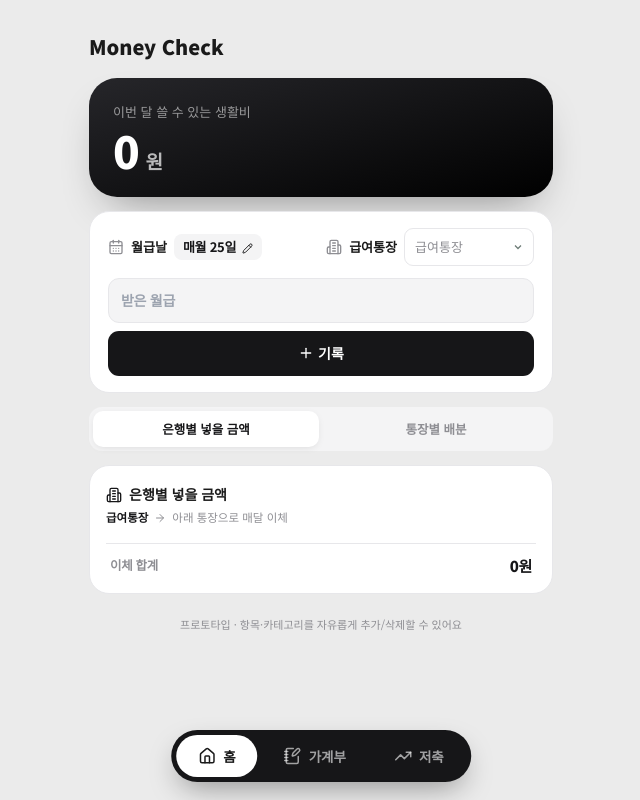
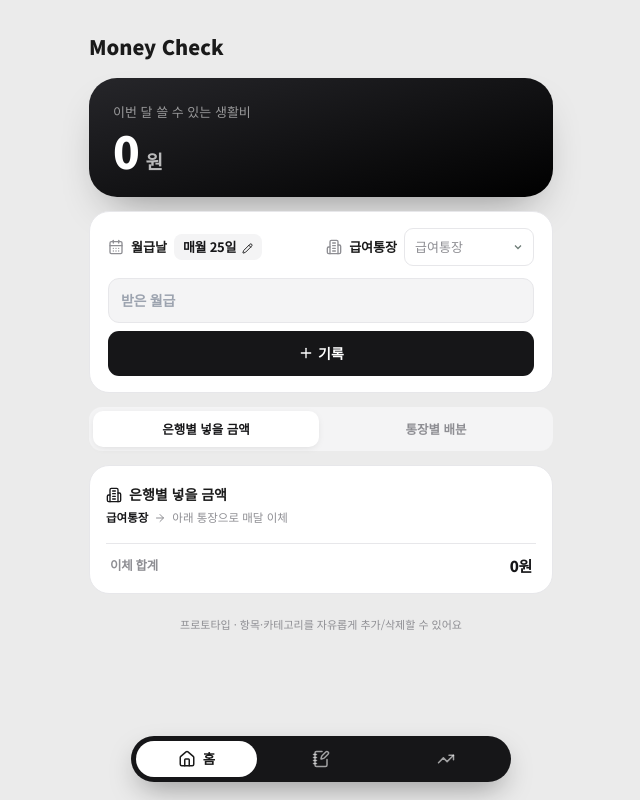
Before and after one commit to rabbit151409-stack/money-check, a React (Vite) app in the folder money-check/: page / in a window 1280 px wide. Shown: the whole page, without its empty margins (319-959 px from the left). Built offline with nearby package versions, Linux system fonts and the light colour scheme.

Commit message:
Update App.jsx

```diff
--- a/money-check/src/App.jsx
+++ b/money-check/src/App.jsx
@@ -220,9 +220,9 @@ export default function App() {
         * { max-width: 100%; }
         .app-container { width: 100%; max-width: 460px; margin: 0 auto; padding: 22px 18px 104px; }
         .hero-amt { font-size: clamp(34px, 11vw, 44px); }
-        .bottom-nav { position: fixed; bottom: 18px; left: 50%; transform: translateX(-50%); z-index: 50; width: fit-content; max-width: calc(100% - 24px); box-sizing: border-box; }
-        .nav-btn { display: flex; align-items: center; gap: 7px; border: none; cursor: pointer; font-weight: 700; border-radius: 999px; white-space: nowrap; flex-shrink: 0; font-size: 13.5px; padding: 11px 22px; }
-        .nav-btn.inactive { padding: 11px 15px; }
+        .bottom-nav { position: fixed; bottom: 18px; left: 50%; transform: translateX(-50%); z-index: 50; width: calc(100% - 32px); max-width: 380px; box-sizing: border-box; }
+        .nav-btn { flex: 1; display: flex; align-items: center; justify-content: center; gap: 7px; border: none; cursor: pointer; font-weight: 700; border-radius: 999px; white-space: nowrap; font-size: 13.5px; padding: 9px 12px; line-height: 1; }
+        .nav-btn.inactive { padding: 9px 14px; }
         @media (max-width: 360px) {
           .app-container { padding: 16px 13px 100px; }
           .bottom-nav { bottom: 12px; }
@@ -694,7 +694,7 @@ export default function App() {
           return (
             <button key={p} onClick={() => setPage(p)} className="tap nav-btn" style={{
               background: active ? "#FFFFFF" : "transparent", color: active ? C.ink : "rgba(255,255,255,0.6)" }}>
-              <Icon size={18} /> <span style={{ whiteSpace: "nowrap" }}>{label}</span>
+              <Icon size={18} /> {active && <span style={{ whiteSpace: "nowrap" }}>{label}</span>}
             </button>
           );
         })}
```
